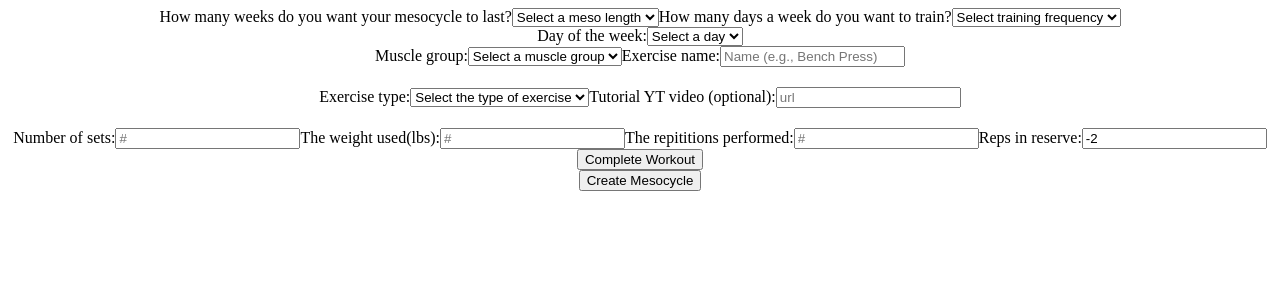
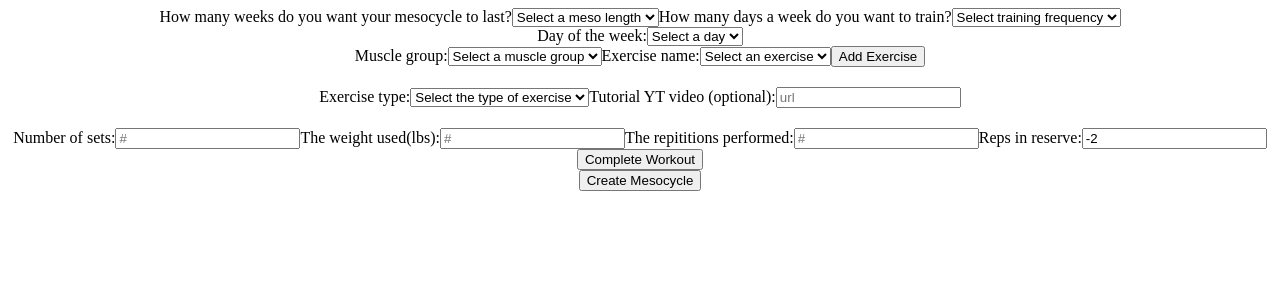
Before and after one commit to ZenTheMC/Zen-Training, a React (Create React App) app: page / in a window 1280 px wide. Shown: the top 300 px of the page. Built offline with nearby package versions, Linux system fonts and the light colour scheme; no server answers.

Commit message:
changed RIR in session form to be displayonly, added a lot of integration from front-end meso creation to backend storage, made sure that intra-workout variables not not pre-made, but edited mid-session.

```diff
--- a/src/MuscleGroupForm.js
+++ b/src/MuscleGroupForm.js
@@ -1,9 +1,17 @@
 import React from "react";
 import styles from "./MuscleGroupForm.module.css"
 
-const MuscleGroupForm = ({ muscleGroup, setMuscleGroup, exerciseName, setExerciseName}) => {
+const MuscleGroupForm = ({ muscleGroup, setMuscleGroup, exerciseName, setExerciseName, addExercise }) => {
+
+    const handleSubmit = (event) => {
+        event.preventDefault();
+        addExercise(muscleGroup, exerciseName);
+        setMuscleGroup("");
+        setExerciseName("");
+    }
+
     return (
-        <div className={styles.MuscleGroupForm}>
+        <form className={styles.MuscleGroupForm} onSubmit={handleSubmit}>
             <label className={styles.MuscleGroupLabel}>
                 Muscle group:
                 <select
@@ -29,15 +37,15 @@ const MuscleGroupForm = ({ muscleGroup, setMuscleGroup, exerciseName, setExercis
             </label>
             <label className={styles.ExerciseNameLabel}>
                 Exercise name:
-                <input
-                    type="text"
+                <select
                     value={exerciseName}
-                    onChange={(event) => setExerciseName(event.target.value)}
-                    placeholder="Name (e.g., Bench Press)"
-                    required
-                />
+                    onChange={(event) => setExerciseName(event.target.value)} required>
+                    <option value="">Select an exercise</option>
+                    {/* Rest of the options, fetched from ExerciseForm */}
+                </select>
             </label>
-        </div>
+            <button type="submit">Add Exercise</button>
+        </form>
     )
 }
 
--- a/src/SessionForm.js
+++ b/src/SessionForm.js
@@ -42,9 +42,7 @@ const SessionForm = ({ exerciseName, sets, setSets, reps, setReps, weight, setWe
                 <input
                     type="number" min="0"
                     value={rirTarget}
-                    onChange={(event) => setRirTarget(event.target.value)}
-                    placeholder="#"
-                    required
+                    readOnly
                 />
             </label>
         </div>
--- a/src/WorkoutForm.js
+++ b/src/WorkoutForm.js
@@ -6,6 +6,8 @@ import MuscleGroupForm from "./MuscleGroupForm";
 import ExerciseForm from "./ExerciseForm";
 import SessionForm from "./SessionForm";
 import { addMesocycle } from "./FirebaseFunctions";
+import { useAuthState } from "react-firebase-hooks/auth";
+import { auth } from "./Firebase";
 
 const WorkoutForm = () => {
     const [mesoLength, setMesoLength] = useState("");
@@ -21,6 +23,9 @@ const WorkoutForm = () => {
     const [youtubeVideoId, setYoutubeVideoId] = useState("");
     const [currentWeek, setCurrentWeek] = useState(1);
     const [currentDay, setCurrentDay] = useState(1);
+    const [days, setDays] = useState([]);
+    const [user] = useAuthState(auth);
+    const userId = user ? user.uid : null;
 
     useEffect(() => {
         // Calculate rirTarget based on currentWeek and mesoLength
@@ -36,6 +41,62 @@ const WorkoutForm = () => {
 
         setRirTarget(calculateRirTarget(currentWeek, mesoLength));
     }, [currentWeek, mesoLength]);
+
+    const addExercise = (muscleGroup, exerciseName) => {
+        setDays(prevDays => {
+            // Find the current day in the days array
+            const dayIndex = prevDays.findIndex(day => day.dayOfWeek === dayOfWeek);
+            if (dayIndex === -1) {
+                // If the current day is not in the days array, add it
+                return [...prevDays, {
+                    dayOfWeek,
+                    muscleGroups: [{
+                        muscleGroup,
+                        exercises: [{
+                            exerciseName,
+                            sets: null,
+                            reps: null,
+                            weight: null,
+                            rirTarget: null,
+                            youtubeVideoId: null
+                        }]
+                    }]
+                }];
+            } else {
+                // If the current day is in the days array, update it
+                const newDays = [...prevDays];
+                const day = newDays[dayIndex];
+                const muscleGroupIndex = day.muscleGroups.findIndex(mg => mg.muscleGroup === muscleGroup);
+                if (muscleGroupIndex === -1) {
+                    // If the muscle group is not in the muscleGroups array, add it
+                    day.muscleGroups.push({
+                        muscleGroup,
+                        exercises: [{
+                            exerciseName,
+                            sets: null,
+                            reps: null,
+                            weight: null,
+                            rirTarget: null,
+                            youtubeVideoId: null
+                        }]
+                    });
+                } else {
+                    // If the muscle group is in the muscleGroups array, update it
+                    const exercise = {
+                        exerciseName,
+                        sets: null,
+                        reps: null,
+                        weight: null,
+                        rirTarget: null,
+                        youtubeVideoId: null
+                    };
+                    day.muscleGroups[muscleGroupIndex].exercises.push(exercise);
+                }
+                return newDays;
+            }
+        });
+    };
+
 
     const handleWorkoutCompletion = () => {
         // Increment currentDay
@@ -54,7 +115,32 @@ const WorkoutForm = () => {
         const mesocycle = {
             mesoLength,
             daysPerWeek,
-            // add other properties that might need to be created/set during meso creation by user
+            days: {
+                // For each day, create an object where the keys are muscle groups and the values are objects representing exercises
+                ...days.map(day => ({
+                    [day.dayOfWeek]: {
+                        muscleGroups: {
+                            // For each muscle group, create an object where the keys are exercises and the values are objects representing exercise details
+                            ...day.muscleGroups.map(muscleGroup => ({
+                                [muscleGroup.muscleGroup]: {
+                                    exercises: {
+                                        // For each exercise, create an object representing the exercise details
+                                        ...muscleGroup.exercises.map(exercise => ({
+                                            [exercise.exerciseName]: {
+                                                sets: exercise.sets,
+                                                reps: exercise.reps,
+                                                weight: exercise.weight,
+                                                rirTarget: exercise.rirTarget,
+                                                youtubeVideoId: exercise.youtubeVideoId
+                                            }
+                                        }))
+                                    }
+                                }
+                            }))
+                        }
+                    }
+                }))
+            }
         };
 
         // Submit meso data to Firebase
@@ -78,7 +164,7 @@ const WorkoutForm = () => {
         <form className={styles.WorkoutForm} onSubmit={handleSubmit}>
             <MesocycleForm mesoLength={mesoLength} setMesoLength={setMesoLength} daysPerWeek={daysPerWeek} setDaysPerWeek={setDaysPerWeek} />
             <DayForm dayofWeek={dayOfWeek} setDayOfWeek={setDayOfWeek} />
-            <MuscleGroupForm muscleGroup={muscleGroup} setMuscleGroup={setMuscleGroup} exerciseName={exerciseName} setExerciseName={setExerciseName} />
+            <MuscleGroupForm muscleGroup={muscleGroup} setMuscleGroup={setMuscleGroup} exerciseName={exerciseName} setExerciseName={setExerciseName} addExercise={addExercise} />
             <ExerciseForm exerciseName={exerciseName} exerciseType={exerciseType} setExerciseType={setExerciseType} youtubeVideoId={youtubeVideoId} setYoutubeVideoId={setYoutubeVideoId} />
             <SessionForm exerciseName={exerciseName} sets={sets} setSets={setSets} weight={weight} setWeight={setWeight} reps={reps} setReps={setReps} rirTarget={rirTarget} setRirTarget={setRirTarget} />
             <button type="button" onClick={handleWorkoutCompletion}>Complete Workout</button>
```
